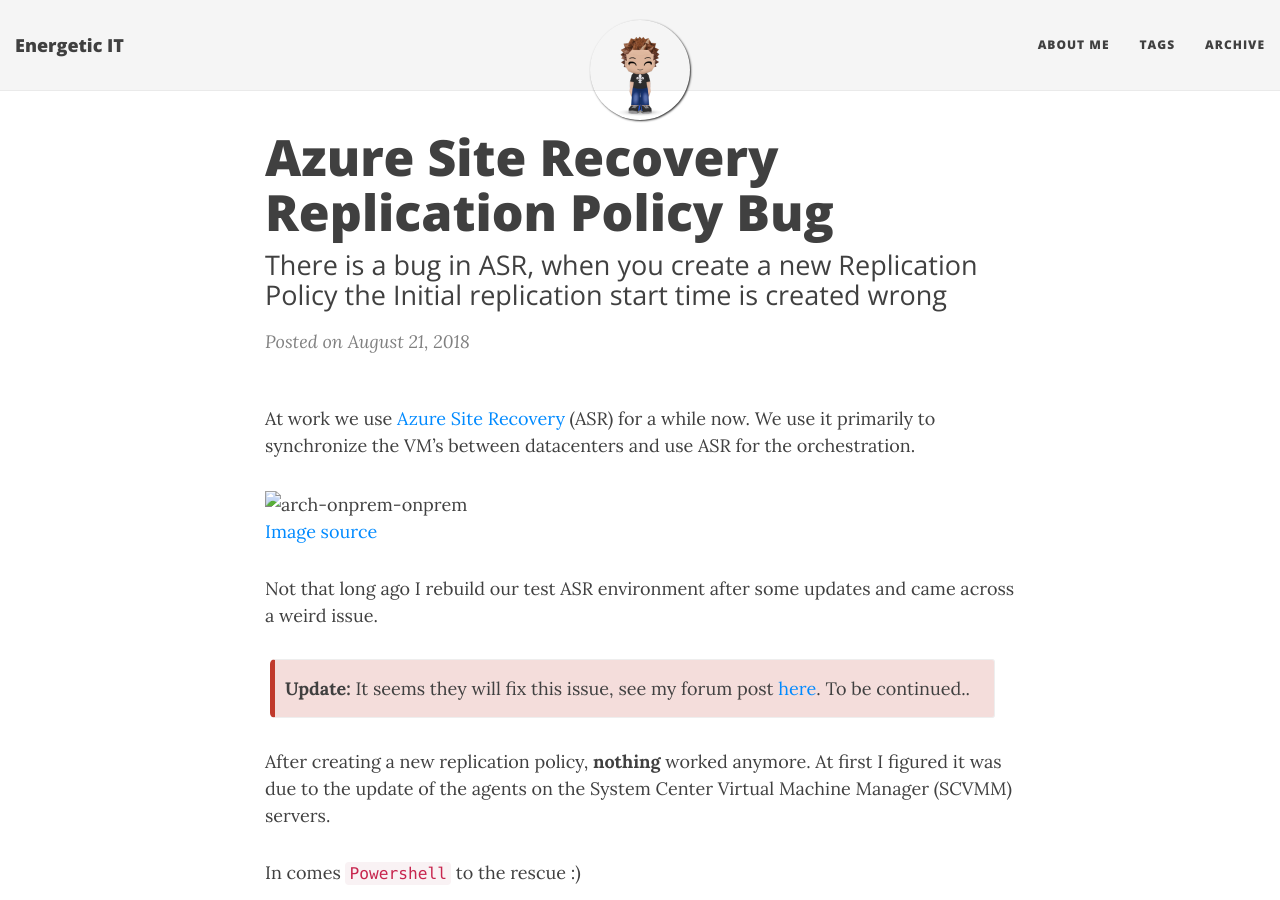
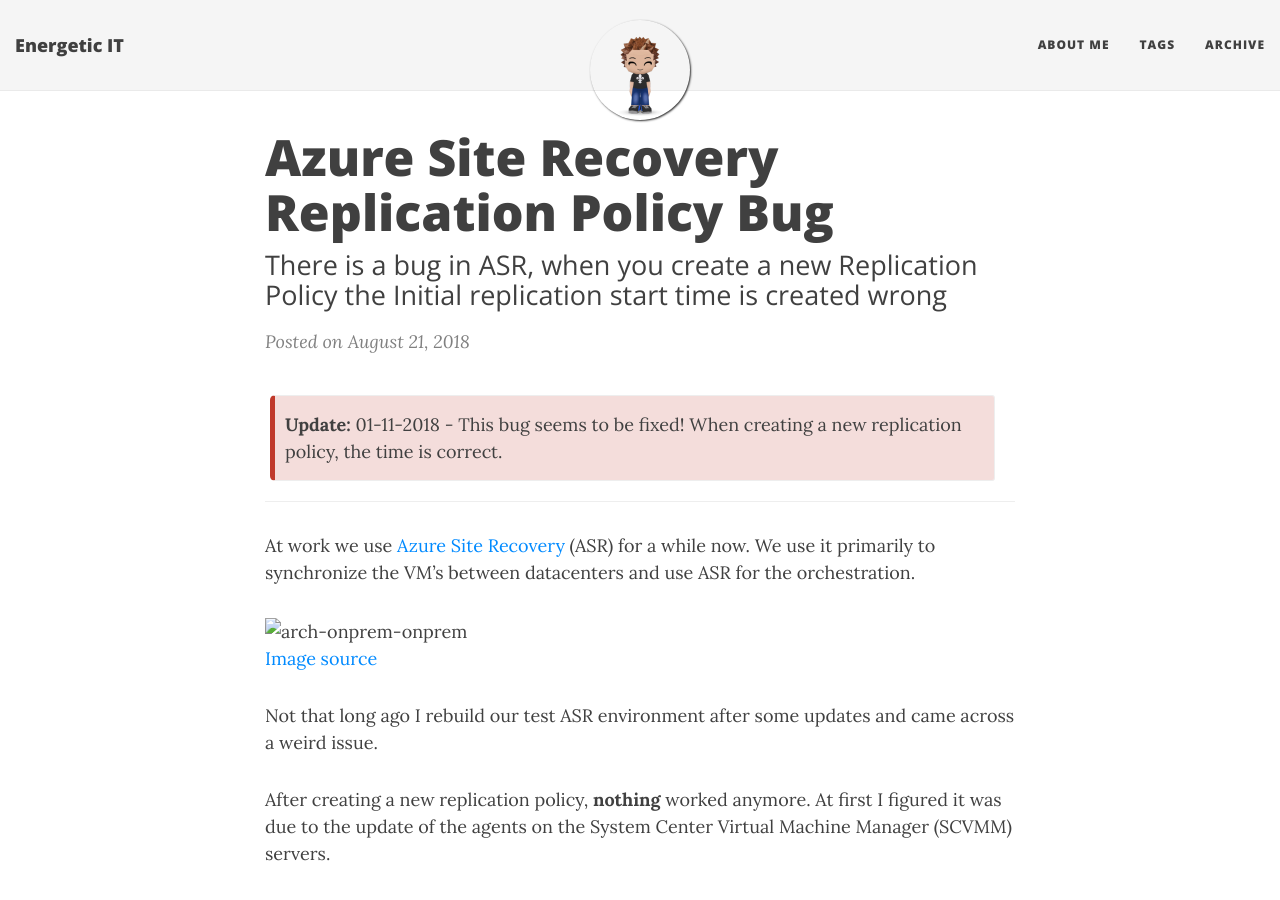
Before and after one commit to energetic-it/energetic-it.github.io, a Jekyll site: the page built from _posts/2018-08-21-azure-site-recovery-replication-policy-bug.md, in a window 1280 px wide and 900 px high. Built offline with Jekyll 4.4.1, drawn with Linux system fonts in a browser that asks for light colours; nearby versions of some CDN libraries.

Commit message:
update blog

```diff
--- a/_posts/2018-08-21-azure-site-recovery-replication-policy-bug.md
+++ b/_posts/2018-08-21-azure-site-recovery-replication-policy-bug.md
@@ -10,15 +10,18 @@
   - /dev/asr/powershell/2018/08/21/azure-site-recovery-replication-policy-bug.html
 ---
 
+{: .box-error}
+**Update:** 01-11-2018 - This bug seems to be fixed!
+When creating a new replication policy, the time is correct.
+
+---
+
 At work we use [Azure Site Recovery](https://docs.microsoft.com/en-us/azure/site-recovery/site-recovery-overview) (ASR) for a while now. We use it primarily to synchronize the VM's between datacenters and use ASR for the orchestration.
 
 ![arch-onprem-onprem](/dev/img/arch-onprem-onprem.png)
 [Image source](https://docs.microsoft.com/en-us/azure/site-recovery/hyper-v-vmm-architecture)
 
 Not that long ago I rebuild our test ASR environment after some updates and came across a weird issue.
-
-{: .box-error}
-**Update:** It seems they will fix this issue, see my forum post [here](https://social.msdn.microsoft.com/Forums/en-US/df46039c-258b-44f0-94ca-4ab3fd657f11/azure-site-recovery-replication-policies-initial-replication-start-time-broken?forum=hypervrecovmgr). To be continued..
 
 After creating a new replication policy, __nothing__ worked anymore. At first I figured it was due to the update of the agents on the System Center Virtual Machine Manager (SCVMM) servers.
 
```
